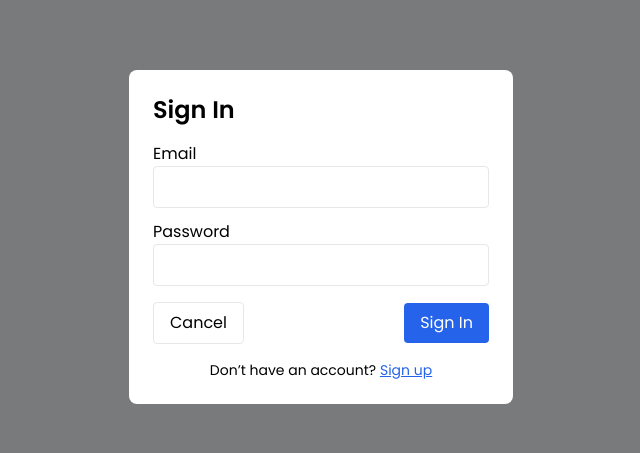
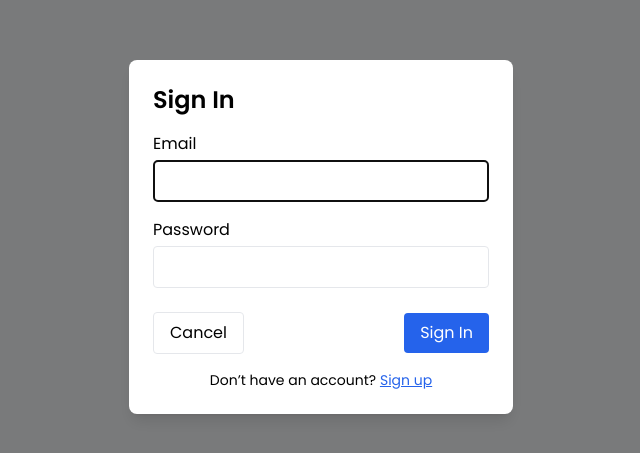
Before and after one commit to mmand213/project-manager, a React (Vite) app: page / in a window 1280 px wide. Shown: the part 163-616 px from the top of the page, without its empty margins (319-959 px from the left). Built offline with nearby package versions, Linux system fonts and the light colour scheme; the HTML template or start-up script is replaced by a standard one; what js-sha256 would draw is missing.

Commit message:
Update LoginModal.jsx

```diff
--- a/src/components/LoginModal.jsx
+++ b/src/components/LoginModal.jsx
@@ -1,53 +1,93 @@
-import React, { useState } from 'react';
-import { verifyLogin, saveCurrentUser } from '../utils/auth';
+// src/components/LoginModal.jsx
+import React, { useState } from 'react'
+import { verifyLogin, saveCurrentUser } from '../utils/auth'
 
 export default function LoginModal({ onClose, onLogin, onSwitch }) {
-  const [email, setEmail] = useState('');
-  const [pw, setPw]       = useState('');
-  const [err, setErr]     = useState('');
+  const [form, setForm] = useState({ email: '', password: '' })
+  const [error, setError] = useState('')
 
-  const doLogin = () => {
-    const user = verifyLogin(email, pw);
-    if (!user) return setErr('Invalid credentials');
-    saveCurrentUser(user);
-    onLogin(user);
-    onClose();
-  };
+  const handleChange = e => {
+    const { name, value } = e.target
+    setForm(f => ({ ...f, [name]: value }))
+    if (error) setError('')
+  }
+
+  const handleSubmit = e => {
+    e.preventDefault()
+
+    if (!form.email.trim()) {
+      return setError('Please enter your email')
+    }
+    if (!form.password) {
+      return setError('Please enter your password')
+    }
+
+    const user = verifyLogin(form.email.trim(), form.password)
+    if (!user) {
+      return setError('Invalid email or password')
+    }
+
+    // success!
+    saveCurrentUser(user)
+    onLogin(user)
+    onClose()
+  }
 
   return (
     <div className="fixed inset-0 bg-black/50 flex items-center justify-center z-50">
-      <div className="bg-white p-6 rounded-lg w-full max-w-sm">
+      <form
+        onSubmit={handleSubmit}
+        className="bg-white p-6 rounded-lg shadow-lg w-full max-w-sm"
+      >
         <h2 className="text-2xl font-semibold mb-4">Sign In</h2>
-        {err && <div className="text-red-600 mb-2">{err}</div>}
-        <label>Email</label>
+        {error && <div className="text-red-600 mb-4">{error}</div>}
+
+        <label className="block mb-1">Email</label>
         <input
+          name="email"
           type="email"
-          className="w-full mb-3 p-2 border rounded"
-          value={email}
-          onChange={e => setEmail(e.target.value)}
+          className="w-full mb-4 p-2 border rounded"
+          value={form.email}
+          onChange={handleChange}
+          autoFocus
         />
-        <label>Password</label>
+
+        <label className="block mb-1">Password</label>
         <input
+          name="password"
           type="password"
-          className="w-full mb-4 p-2 border rounded"
-          value={pw}
-          onChange={e => setPw(e.target.value)}
+          className="w-full mb-6 p-2 border rounded"
+          value={form.password}
+          onChange={handleChange}
         />
+
         <div className="flex justify-between items-center">
-          <button onClick={onClose} className="px-4 py-2 border rounded">
+          <button
+            type="button"
+            onClick={onClose}
+            className="px-4 py-2 border rounded"
+          >
             Cancel
           </button>
-          <button onClick={doLogin} className="px-4 py-2 bg-blue-600 text-white rounded">
+          <button
+            type="submit"
+            className="px-4 py-2 bg-blue-600 text-white rounded hover:bg-blue-700"
+          >
             Sign In
           </button>
         </div>
-        <p className="mt-4 text-sm text-center">
+
+        <p className="mt-4 text-center text-sm">
           Don’t have an account?{' '}
-          <button onClick={onSwitch} className="text-blue-600 underline">
+          <button
+            type="button"
+            onClick={onSwitch}
+            className="underline text-blue-600"
+          >
             Sign up
           </button>
         </p>
-      </div>
+      </form>
     </div>
-  );
+  )
 }
```
